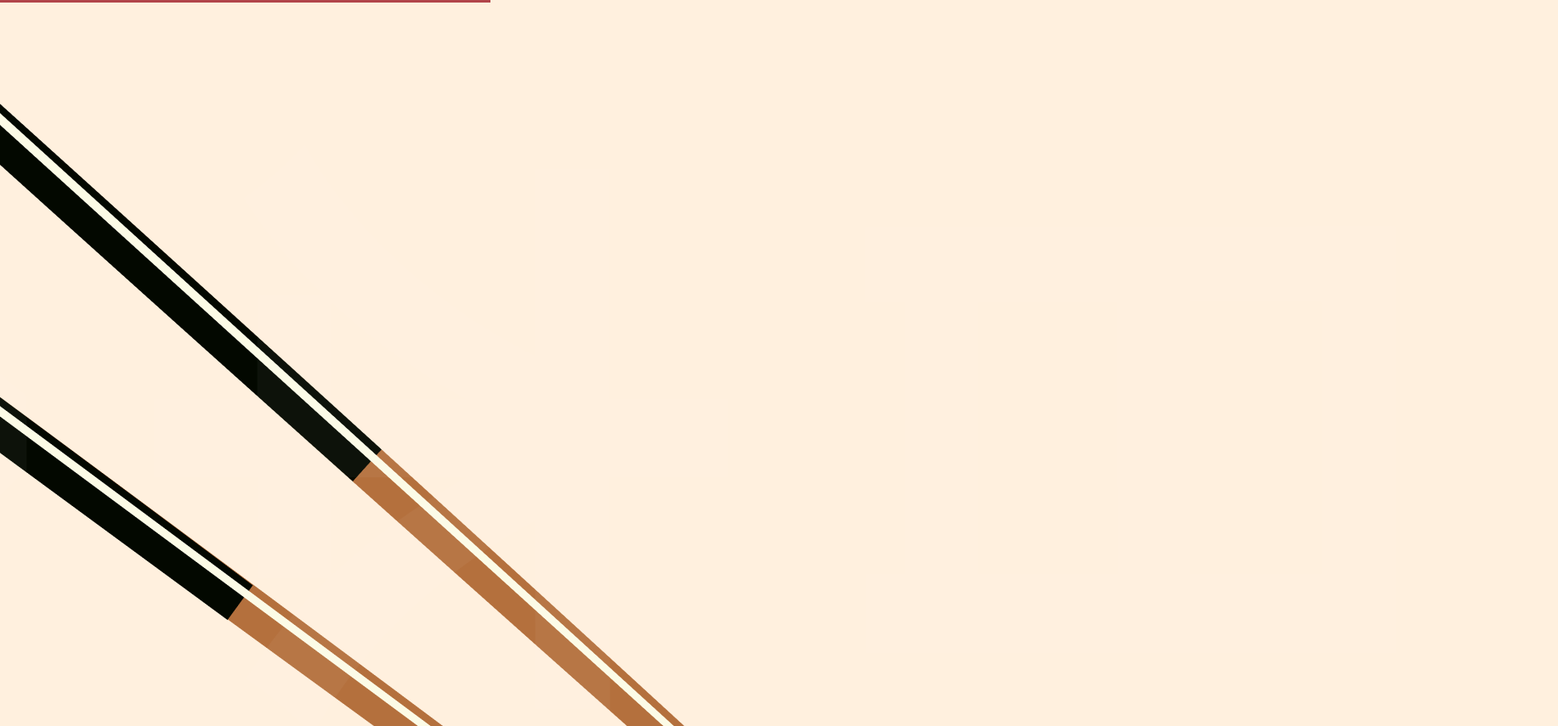
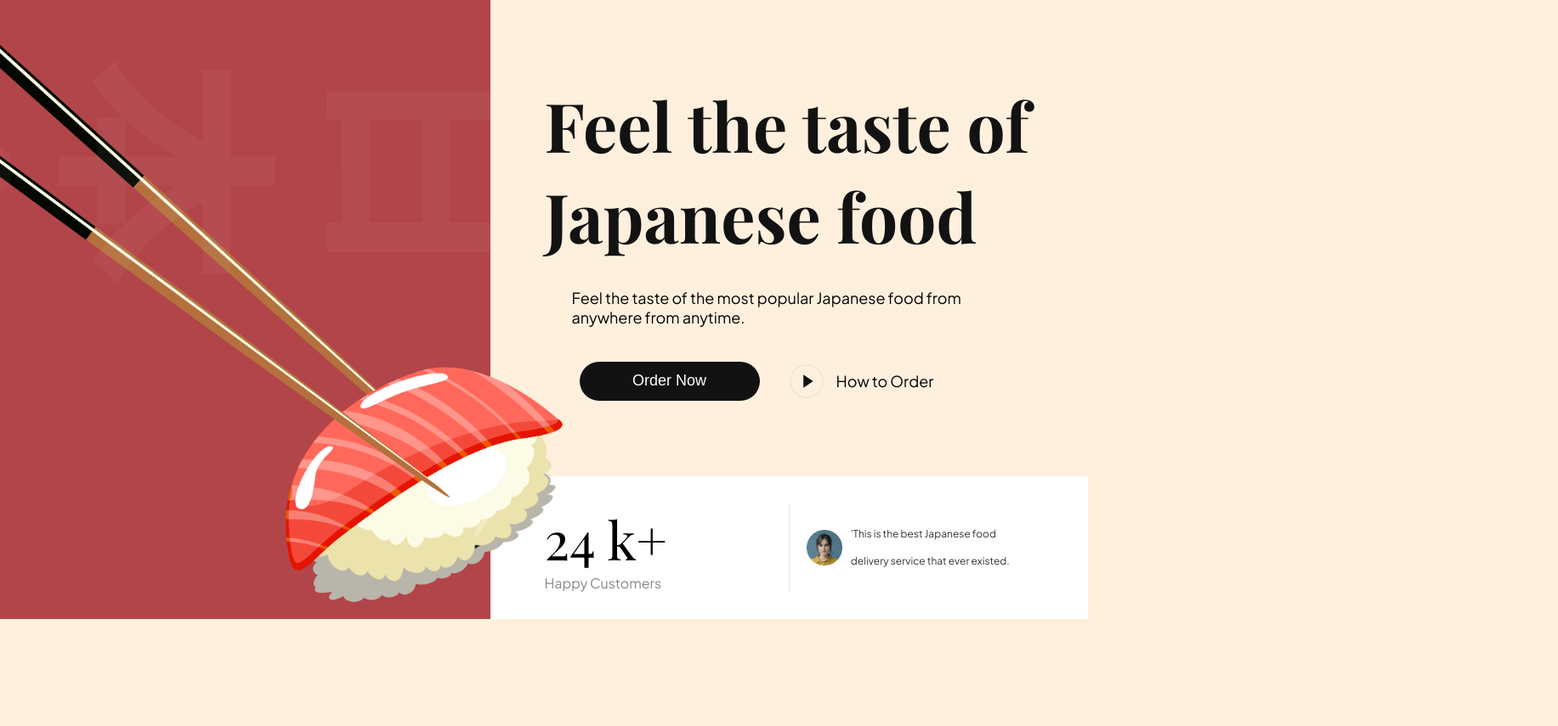
Before and after one commit to kaluczadzsi/sushiman, a website built with Vite: page index.html in a window 1280 px wide. Shown: the part 69-924 px from the top of the page at 85% size, 1833 px wide, since content can reach past the window. After the commit the page ends 800 px from the top, so only its background shows below. Built offline with nearby package versions, Linux system fonts and the light colour scheme.

Commit message:
Hero section styles added

```diff
--- a/css/sections/hero.css
+++ b/css/sections/hero.css
@@ -1,4 +1,162 @@
 .hero {
   display: flex;
   min-height: calc(100vh - 74px);
+  overflow: hidden;
 }
+
+.hero-image {
+  flex: 1;
+  display: flex;
+  flex-direction: column;
+
+  position: relative;
+  z-index: 5;
+}
+
+.hero-image img {
+  width: 120%;
+  height: 120%;
+  object-fit: contain;
+}
+
+.hero-image__overlay {
+  position: absolute;
+  inset: 0;
+  width: 100%;
+
+  background-color: var(--primary-color);
+  z-index: -1;
+}
+
+.hero-image h2 {
+  position: absolute;
+  bottom: 0;
+  padding: 20px;
+  font-family: var(--playfair-display);
+  font-weight: 700;
+  font-size: 120px;
+  line-height: 138px;
+  color: #fff;
+}
+
+.hero-content {
+  flex: 1.22;
+  display: flex;
+  justify-content: space-between;
+  flex-direction: column;
+}
+
+.hero-content-info {
+  padding: 64px;
+  flex: 1;
+  display: flex;
+  justify-content: center;
+  flex-direction: column;
+}
+
+.hero-content-info h1 {
+  font-size: 80px;
+  font-weight: 600px;
+  font-family: var(--playfair-display);
+  color: var(--secondary-color);
+}
+
+.hero-content-info p {
+  margin: 32px 0 0 32px;
+
+  font-family: var(--plus-jakarta-sans);
+  font-size: 18px;
+  font-weight: 400;
+}
+
+.hero-content__buttons {
+  margin: 41px 0 0 41px;
+  display: flex;
+  flex-wrap: wrap;
+  gap: 32px;
+}
+
+.hero-content__order-button {
+  border-radius: 32px;
+  min-width: 212px;
+  outline: none;
+  border: none;
+  background-color: var(--secondary-color);
+  cursor: pointer;
+  color: #fff;
+  font-weight: 500;
+  font-size: 18px;
+  line-height: 23px;
+}
+
+.hero-content__play-button {
+  border: none;
+  outline: none;
+  background-color: transparent;
+  display: flex;
+  align-items: center;
+  font-size: 18px;
+  line-height: 19px;
+  color: var(--black-200);
+  font-family: var(--plus-jakarta-sans);
+  cursor: pointer;
+}
+
+.hero-content__play-button img {
+  margin-right: 12px;
+  width: 46px;
+  height: 46px;
+  object-fit: contain;
+}
+
+.hero-content__testimonial {
+  padding: 32px 64px;
+  display: flex;
+  flex-wrap: wrap;
+  gap: 20px;
+
+  background-color: var(--color-white);
+}
+
+.hero-content__customer {
+  flex: 1;
+  gap: 10px;
+}
+
+.hero-content__customer h4 {
+  font-size: 62px;
+  font-weight: 400;
+  font-family: var(--playfair-display);
+}
+
+.hero-content__customer p {
+  font-size: 16px;
+  font-weight: 400;
+  font-family: var(--plus-jakarta-sans);
+  color: var(--secondary-color);
+  opacity: 0.5;
+}
+
+.hero-content__review {
+  flex: 1;
+  display: flex;
+  align-items: center;
+  gap: 10px;
+  padding-left: 20px;
+  border-left: 1px solid rgba(2, 2, 2, 0.1);
+  min-width: 200px;
+}
+
+.hero-content__review img {
+  width: 42px;
+  height: 42px;
+  object-fit: contain;
+}
+
+.hero-content__review p {
+  font-size: 12px;
+  font-weight: 400;
+  line-height: 32px;
+  font-family: var(--plus-jakarta-sans);
+  opacity: 0.8;
+}
--- a/index.html
+++ b/index.html
@@ -33,11 +33,41 @@
     <section class="hero">
       <div class="hero-image">
         <img src="assets/sushi-1.png" alt="sushi" />
-        <h2>
-          日 <br />
-          本 <br />食
-        </h2>
+        <h2></h2>
         <div class="hero-image__overlay"></div>
+      </div>
+
+      <div class="hero-content">
+        <div class="hero-content-info">
+          <h1>Feel the taste of Japanese food</h1>
+          <p>
+            Feel the taste of the most popular Japanese food from anywhere from
+            anytime.
+          </p>
+
+          <div class="hero-content__buttons">
+            <button class="hero-content__order-button">Order Now</button>
+            <button class="hero-content__play-button">
+              <img src="assets/play-circle.svg" alt="play" />
+              How to Order
+            </button>
+          </div>
+        </div>
+
+        <div class="hero-content__testimonial">
+          <div class="hero-content__customer">
+            <h4>24 <span>k+</span></h4>
+            <p>Happy Customers</p>
+          </div>
+
+          <div class="hero-content__review">
+            <img src="assets/user.png" alt="user" />
+            <p>
+              'This is the best Japanese food delivery service that ever
+              existed.
+            </p>
+          </div>
+        </div>
       </div>
     </section>
     <script src="/js/script.js" type="module"></script>
```
